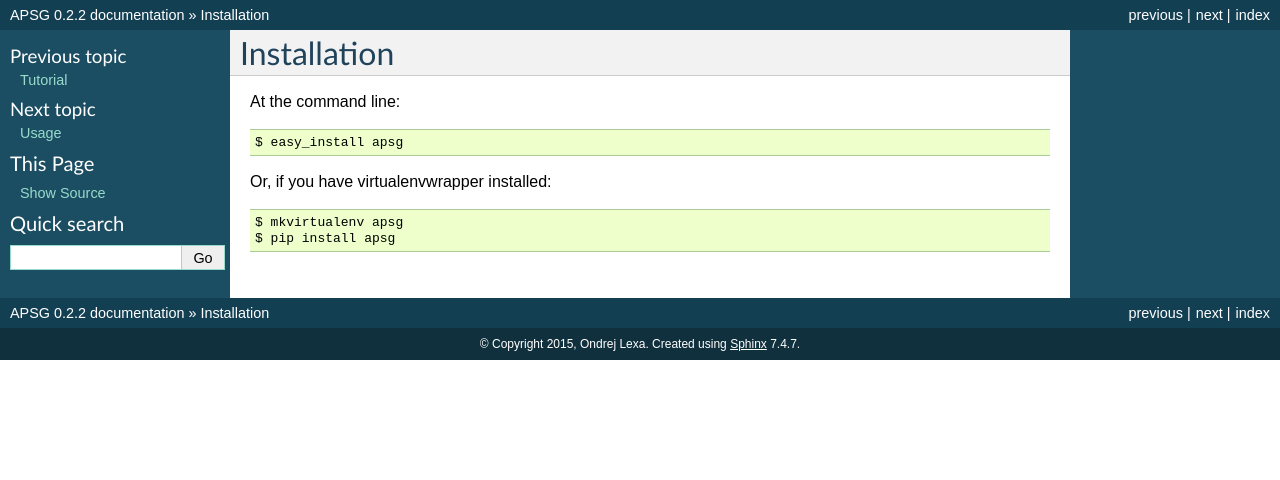
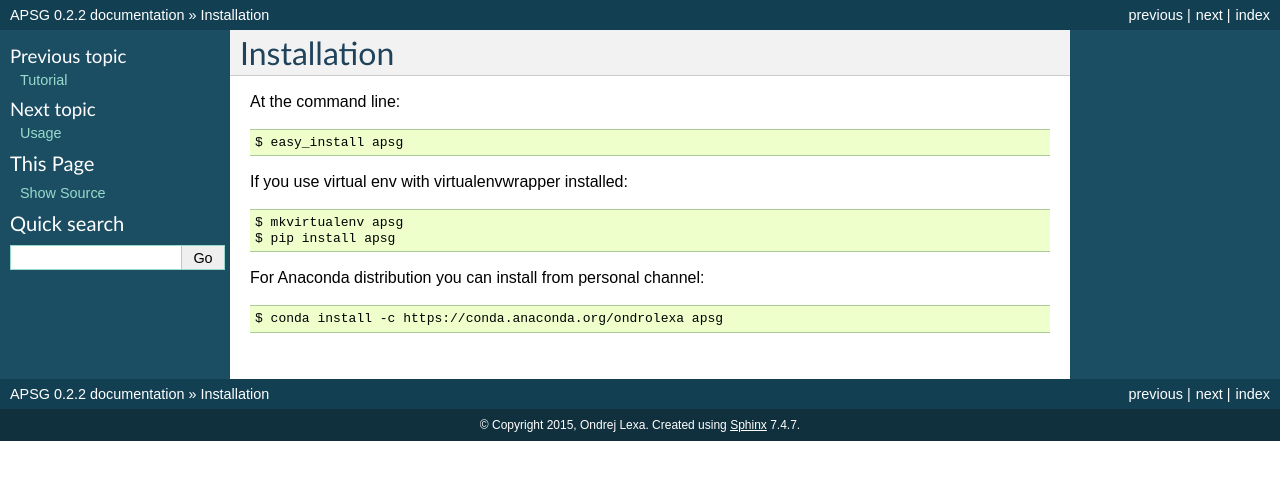
Before and after one commit to ondrolexa/apsg, a Sphinx documentation site: the page built from docs/installation.rst, in a window 1280 px wide. Shown: the top 480 px of the page. Built offline with Sphinx 7.4.7, drawn with Linux system fonts in a browser that asks for light colours.

Commit message:
conda install in docs added

```diff
--- a/docs/installation.rst
+++ b/docs/installation.rst
@@ -6,7 +6,11 @@ At the command line::
 
     $ easy_install apsg
 
-Or, if you have virtualenvwrapper installed::
+If you use virtual env with virtualenvwrapper installed::
 
     $ mkvirtualenv apsg
     $ pip install apsg
+
+For Anaconda distribution you can install from personal channel::
+
+    $ conda install -c https://conda.anaconda.org/ondrolexa apsg
```
